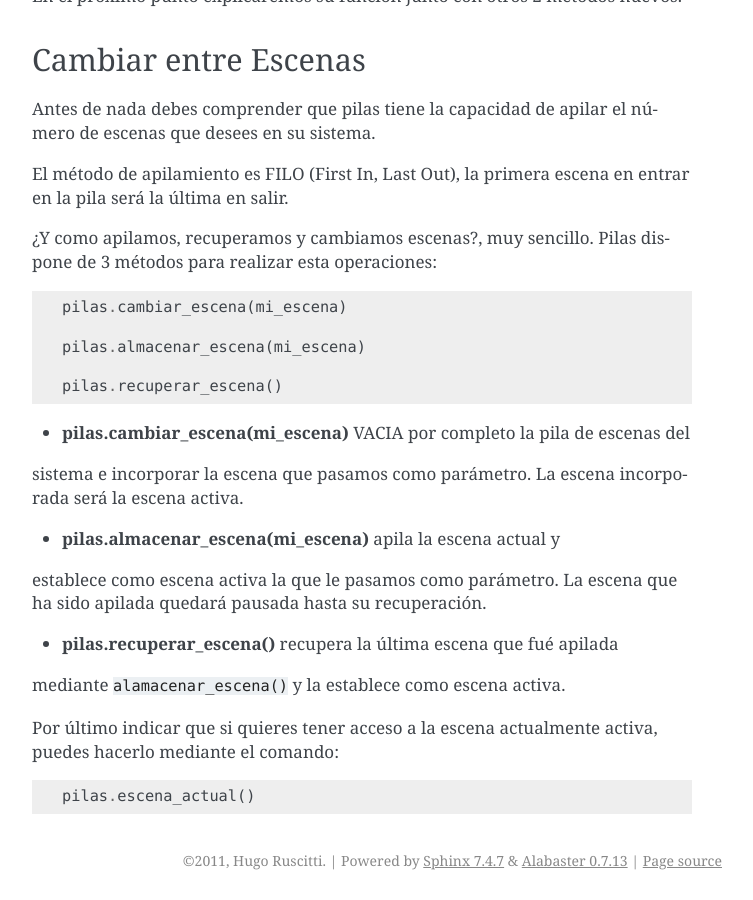
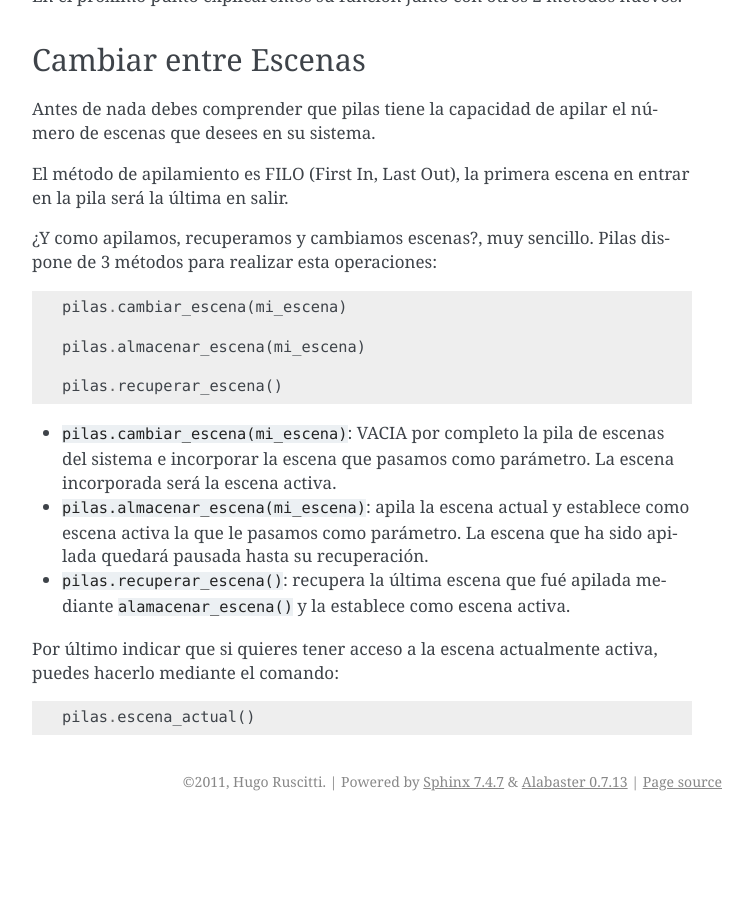
Before and after one commit to hugoruscitti/pilas-docs, a Sphinx documentation site: the page built from source/gestor_de_escenas.rst, in a window 1280 px wide and 900 px high, scrolled down 1905 px. Shown: the whole window, without its empty margins (388-1141 px from the left). Built offline with Sphinx 7.4.7, drawn with Linux system fonts in a browser that asks for light colours; after the commit the page ends 2726 px from its top, so only the background shows below that.

```diff
--- a/source/gestor_de_escenas.rst
+++ b/source/gestor_de_escenas.rst
@@ -130,19 +130,13 @@ Pilas dispone de 3 métodos para realizar esta operaciones:
     pilas.recuperar_escena()
 
 
-- **pilas.cambiar_escena(mi_escena)** VACIA por completo la pila de escenas del
-sistema e incorporar la escena que pasamos como parámetro. La escena incorporada
-será la escena activa.
+* ``pilas.cambiar_escena(mi_escena)``: VACIA por completo la pila de escenas del sistema e incorporar la escena que pasamos como parámetro. La escena incorporada será la escena activa.
 
-- **pilas.almacenar_escena(mi_escena)** apila la escena actual y
-establece como escena activa la que le pasamos como parámetro. La escena que ha
-sido apilada quedará pausada hasta su recuperación.
+* ``pilas.almacenar_escena(mi_escena)``: apila la escena actual y establece como escena activa la que le pasamos como parámetro. La escena que ha sido apilada quedará pausada hasta su recuperación.
 
-- **pilas.recuperar_escena()** recupera la última escena que fué apilada
-mediante ``alamacenar_escena()`` y la establece como escena activa.
+* ``pilas.recuperar_escena()``: recupera la última escena que fué apilada mediante ``alamacenar_escena()`` y la establece como escena activa.
 
-Por último indicar que si quieres tener acceso a la escena actualmente activa,
-puedes hacerlo mediante el comando:
+Por último indicar que si quieres tener acceso a la escena actualmente activa, puedes hacerlo mediante el comando:
 
 .. code-block:: python
 
```
